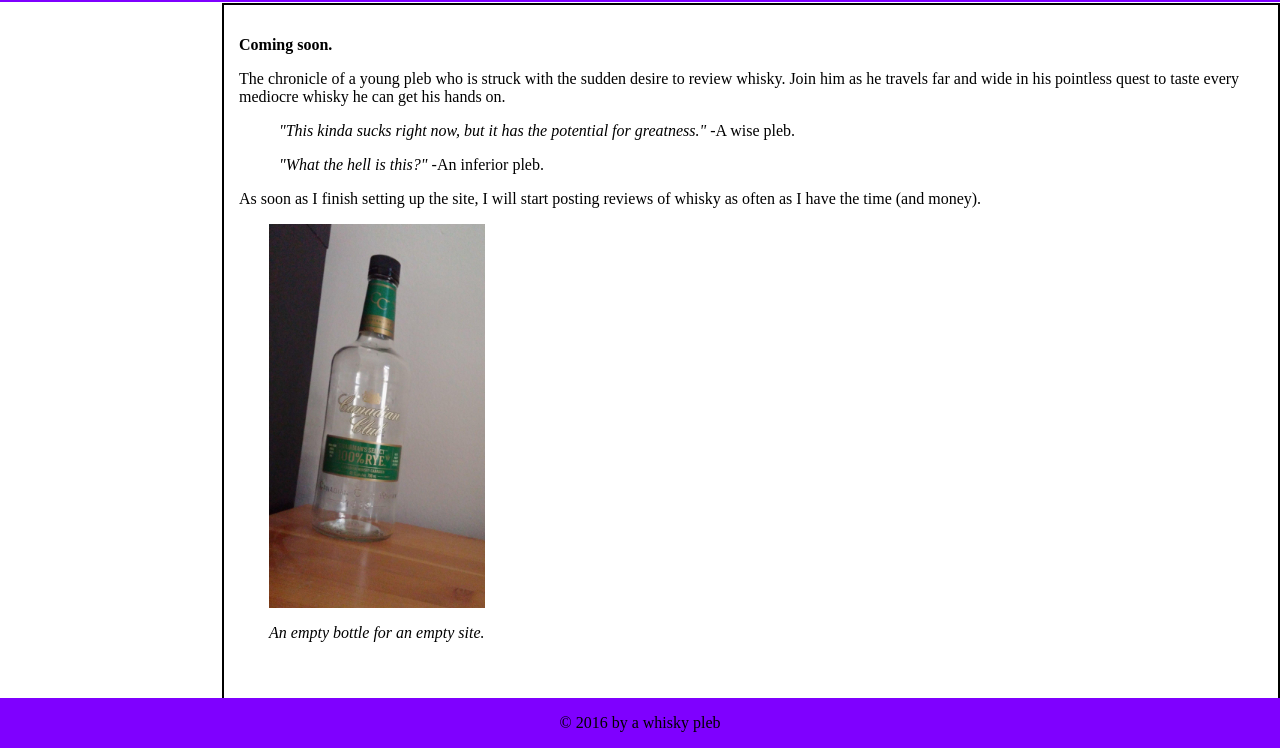
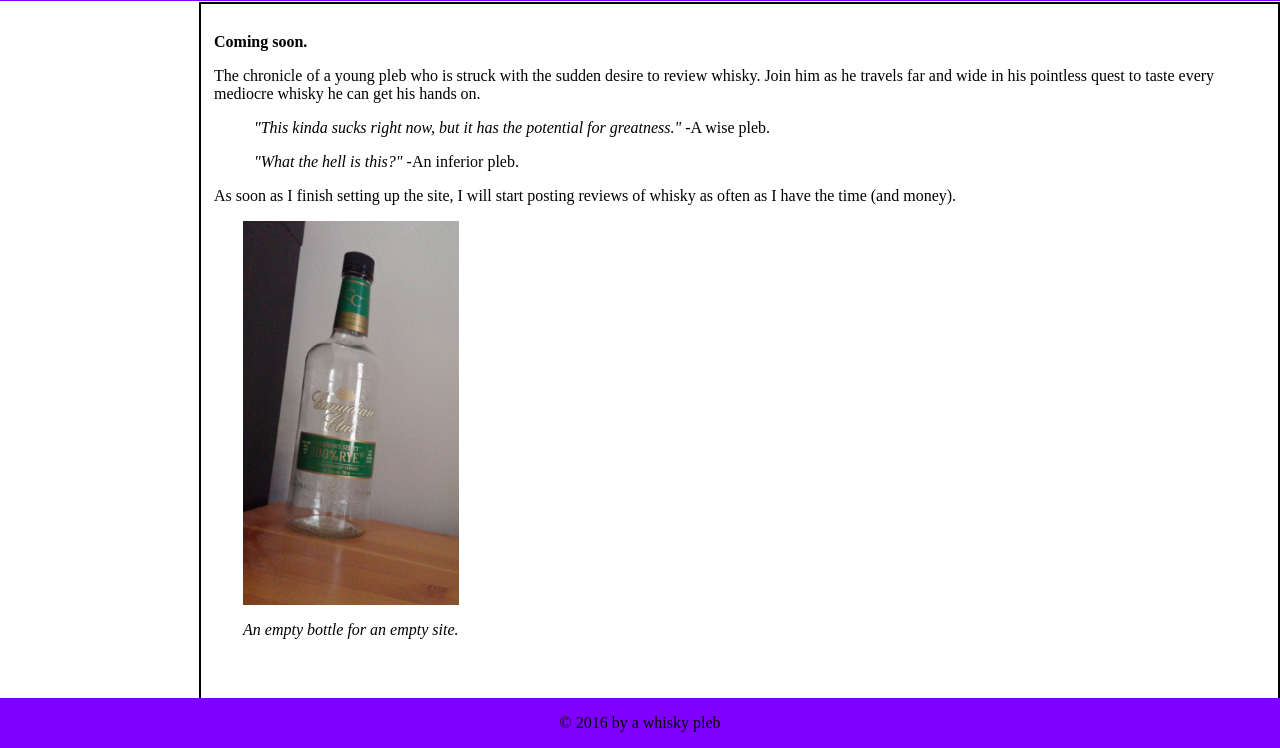
Before and after one commit to kwatmough/kwatmough.github.io, a plain HTML site: page index.html in a window 1280 px wide. Shown: the part 52-800 px from the top of the page. Drawn offline with Linux system fonts and the light colour scheme.

Commit message:
resizing

```diff
--- a/plebstyle.css
+++ b/plebstyle.css
@@ -1,10 +1,12 @@
+/*All integers in this file should be prime*/
+
 .header{
 	position: absolute;
 	overflow-y: hidden;
 	top: 0;
 	left: 0;
 	right: 0;
-	height: 54px;
+	height: 53px;
 	background-color: #7F00FF; /*violet*/
 	text-align: center;
 }
@@ -12,10 +14,10 @@
 .content{
 	position: absolute;
     //overflow-y: scroll;
-	top: 55px;
+	top: 54px;
+	left: 199px;
 	right: 0;
-	width: 80%;
-	padding: 15px;
+	padding: 13px;
 	border-style: solid;
 	border-width: 2px;
 }
@@ -31,6 +33,6 @@
 }
 
 .image{
-	text-indent: 30px;
+	text-indent: 29px;
 	font-style: italic;
 }
```
